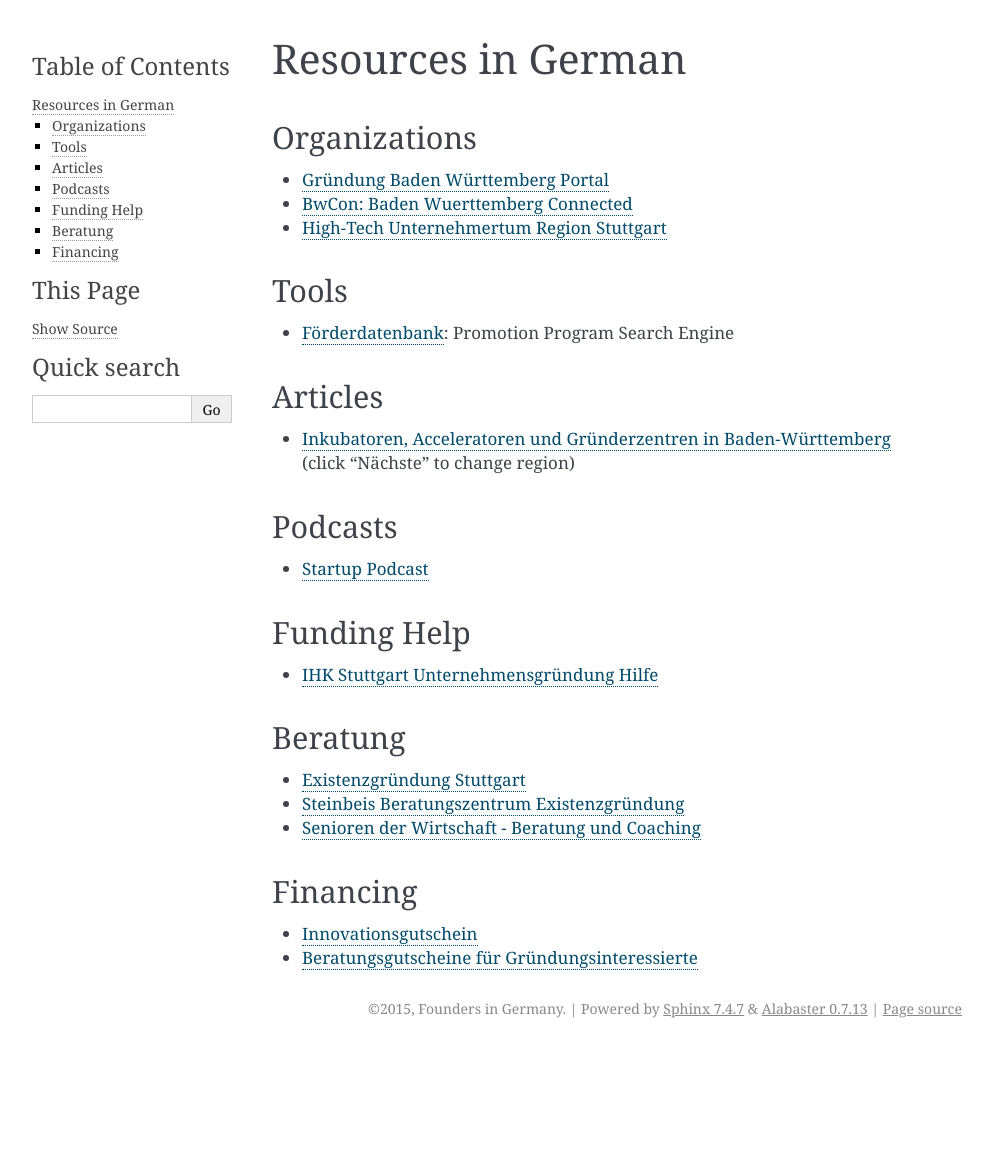
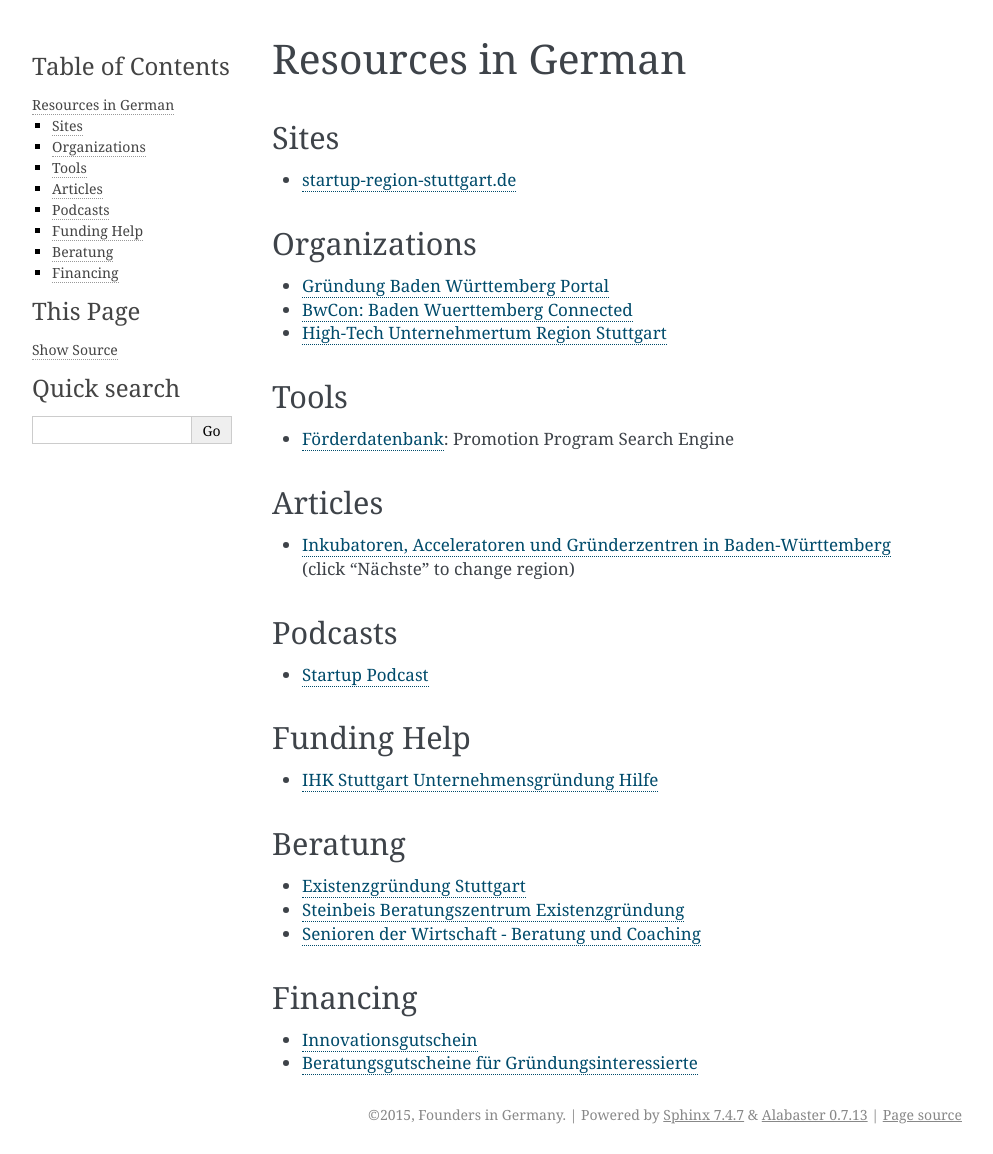
Before and after one commit to marianoguerra/founders-in-germany, a Sphinx documentation site: the page built from source/resources-in-german.rst, in a window 1280 px wide. Shown: the whole page, without its empty margins (148-1141 px from the left). Built offline with Sphinx 7.4.7, drawn with Linux system fonts in a browser that asks for light colours; before the commit the page ends 1048 px from its top, so only the background shows below that.

Commit message:
add http://www.startup-region-stuttgart.de

```diff
--- a/source/resources-in-german.rst
+++ b/source/resources-in-german.rst
@@ -1,5 +1,10 @@
 Resources in German
 ===================
+
+Sites
+-----
+
+* `startup-region-stuttgart.de <http://www.startup-region-stuttgart.de>`_
 
 Organizations
 -------------
```
